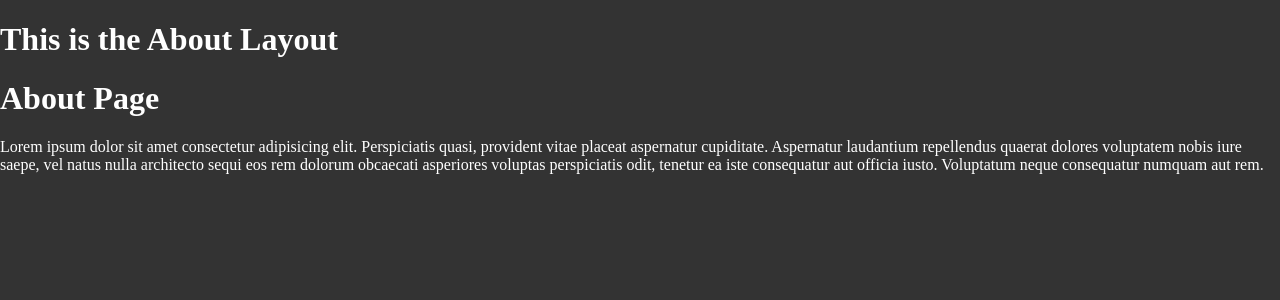
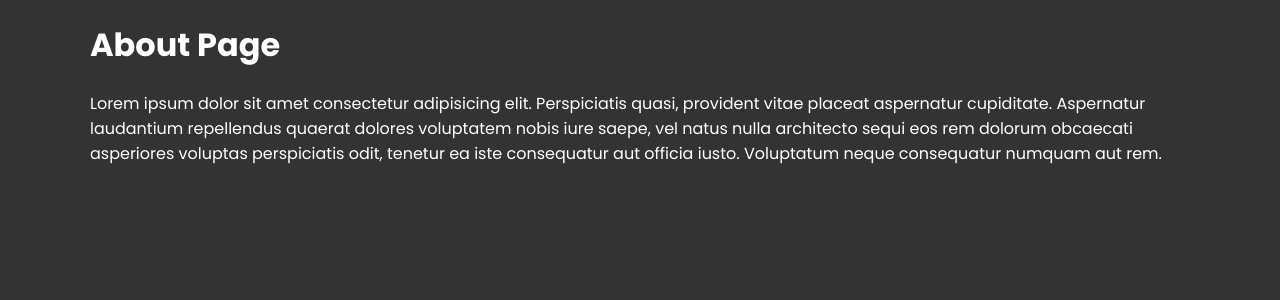
Before and after one commit to aliaftabsheikh/next_13_crash_course, a Next.js app: page /about in a window 1280 px wide. Shown: the top 300 px of the page. Built offline with nearby package versions, Linux system fonts and the light colour scheme.

Commit message:
Metadata Api & next-font

```diff
--- a/app/about/layout.jsx
+++ /dev/null
@@ -1,11 +0,0 @@
-
-const AboutLayout = ({children}) => {
-  return (
-      <div>
-        <h1>This is the About Layout</h1>
-        {children}
-        </div>
-  )
-}
-
-export default AboutLayout
--- a/app/about/page.jsx
+++ b/app/about/page.jsx
@@ -1,3 +1,6 @@
+export const metadata = {
+  title: 'About'
+}
 
 const AboutPage = () => {
   return (
--- a/app/layout.jsx
+++ b/app/layout.jsx
@@ -1,14 +1,25 @@
-import './globals.css'
+import { Poppins } from "next/font/google";
+import "./globals.css";
+
+const poppins = Poppins({
+  weight: ['400','700'],
+  subsets: ["latin"]
+})
 
 export const metadata = {
-  title: 'Create Next App',
-  description: 'Generated by create next app',
-}
+  title: "Next.js 13 Crash Course",
+  description: "Helping Developers to create complex app in simple way",
+  keywords: "web development, next.js 13",
+};
 
 export default function RootLayout({ children }) {
   return (
     <html lang="en">
-      <body>{children}</body>
+      <body className={poppins.className}>
+        <main className="container">
+        {children}
+        </main>
+        </body>
     </html>
-  )
+  );
 }
--- a/app/page.jsx
+++ b/app/page.jsx
@@ -13,7 +13,7 @@ const HomePage = () => {
       route: '/about'
     },
     {
-      id: 1,
+      id: 3,
       name: 'Team',
       route: '/about/team'
     },
```
